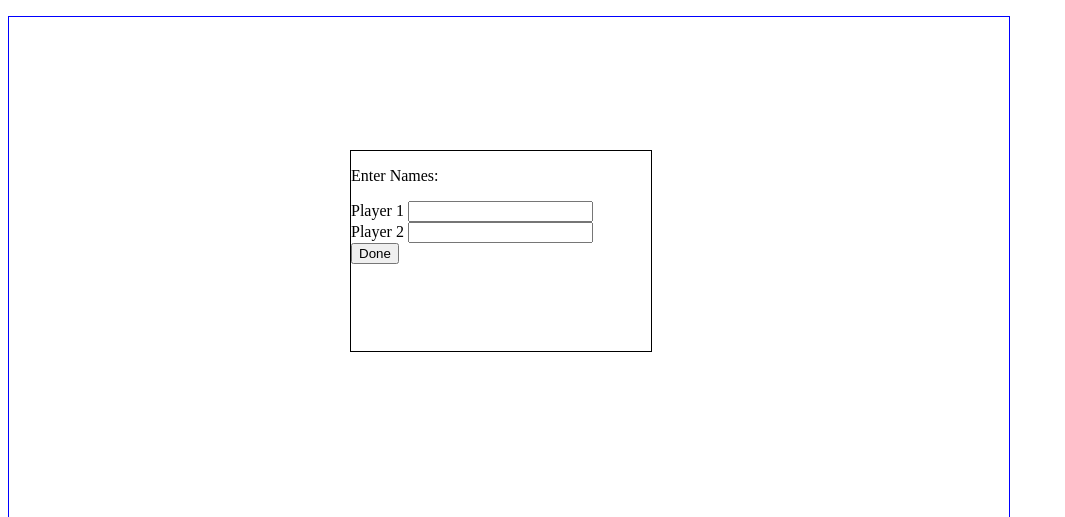
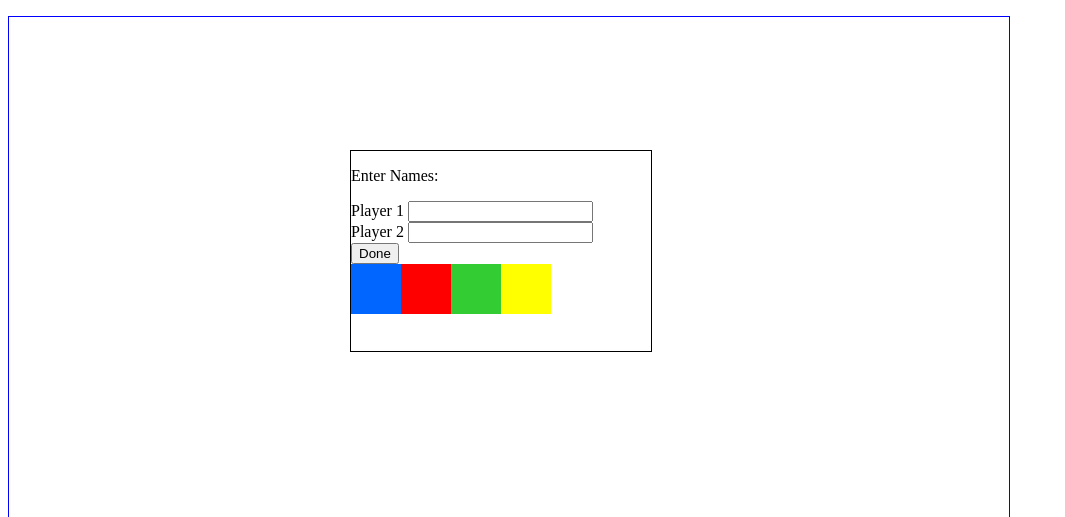
Before and after one commit to JanSchering/tronClassic-from-scratch, a plain HTML site: page dist/canvas.html in a window 1280 px wide. Shown: the top 517 px of the page, without its empty margins (0-1065 px from the left). Drawn offline with Linux system fonts and the light colour scheme.

Commit message:
Start setting up a color picker

```diff
--- a/dist/canvas.html
+++ b/dist/canvas.html
@@ -9,7 +9,12 @@
       <p id="player1"></p>
       <p id="player2"></p>
     </div>
-    <canvas id="testCanvas" height="500px" width="1000px"></canvas>
+    <canvas
+      class="board"
+      id="testCanvas"
+      height="500px"
+      width="1000px"
+    ></canvas>
     <script type="module" src="../src/js/canvas.js"></script>
   </body>
 </html>
--- a/src/css/canvas.css
+++ b/src/css/canvas.css
@@ -1,6 +1,32 @@
-canvas {
+.board {
   border: 1px solid blue;
   position: fixed;
+}
+
+.colorPicker {
+  width: 200px;
+  height: 200px;
+  display: flex;
+  flex-direction: row;
+}
+
+.pickerChoice {
+  height: 50px;
+  width: 50px;
+}
+
+/* The Colors for the different choices in the ColorPicker */
+.blue {
+  background-color: #0066ff;
+}
+.green {
+  background-color: #33cc33;
+}
+.yellow {
+  background-color: #ffff00;
+}
+.red {
+  background-color: #ff0000;
 }
 
 .setup {
--- a/src/js/init.js
+++ b/src/js/init.js
@@ -1,4 +1,4 @@
-import * as Literals from "./literals.js";
+import { SETUP, RED, COLORPICKER } from "./literals.js";
 import { createPlayers } from "./players.js";
 
 export async function init() {
@@ -6,12 +6,15 @@ export async function init() {
     // GET CANVAS AND INITIALIZE
     const canvas = document.getElementById("testCanvas");
     this.ctx = canvas.getContext("2d");
-    this.ctx.fillStyle = "#FF0000";
+    this.ctx.fillStyle = RED;
 
     // CREATE INITIAL FORM
     const tmpContainer = document.createElement("div");
-    tmpContainer.innerHTML = Literals.NAMEINPUT;
+    tmpContainer.innerHTML = SETUP;
     const target = tmpContainer.childNodes[0];
+    tmpContainer.innerHTML = COLORPICKER;
+    const colorPickerNode = tmpContainer.childNodes[0];
+    target.appendChild(colorPickerNode);
 
     // APPEND INITIAL FORM TO DOM AND WAIT FOR PLAYER TO HIT ENTER
     document.querySelector("body").appendChild(target);
--- a/src/js/literals.js
+++ b/src/js/literals.js
@@ -1,4 +1,4 @@
-const NAMEINPUT = `<div class="setup">
+const SETUP = `<div class="setup">
         <p>Enter Names:</p>
         <label>Player 1</label>
         <input type="text" id="name_1"></input>
@@ -10,16 +10,31 @@ const NAMEINPUT = `<div class="setup">
     </div>
     `;
 
+const COLORPICKER = `<div class="colorPicker">
+<div class="pickerChoice blue" ></div>
+<div class="pickerChoice red" ></div>
+<div class="pickerChoice green" ></div>
+<div class="pickerChoice yellow" ></div>
+</div>
+`;
+
 const STARTING_COORD = 200;
 
 const CANVAS_WIDTH = 1000;
 const CANVAS_HEIGHT = 500;
 
+//DIRECTIONS
 const UP = "UP";
 const DOWN = "DOWN";
 const LEFT = "LEFT";
 const RIGHT = "RIGHT";
 const NONE = "NONE";
+
+//COLORS
+const BLUE = "#0066ff";
+const GREEN = "#33cc33";
+const YELLOW = "#ffff00";
+const RED = "#ff0000";
 
 // INIT LITERALS AND VARIABLES
 const GAME = {
@@ -43,7 +58,8 @@ const GAME = {
 };
 
 export {
-  NAMEINPUT,
+  SETUP,
+  COLORPICKER,
   STARTING_COORD,
   GAME,
   CANVAS_HEIGHT,
@@ -53,4 +69,8 @@ export {
   LEFT,
   RIGHT,
   NONE,
+  BLUE,
+  RED,
+  GREEN,
+  YELLOW,
 };
```
